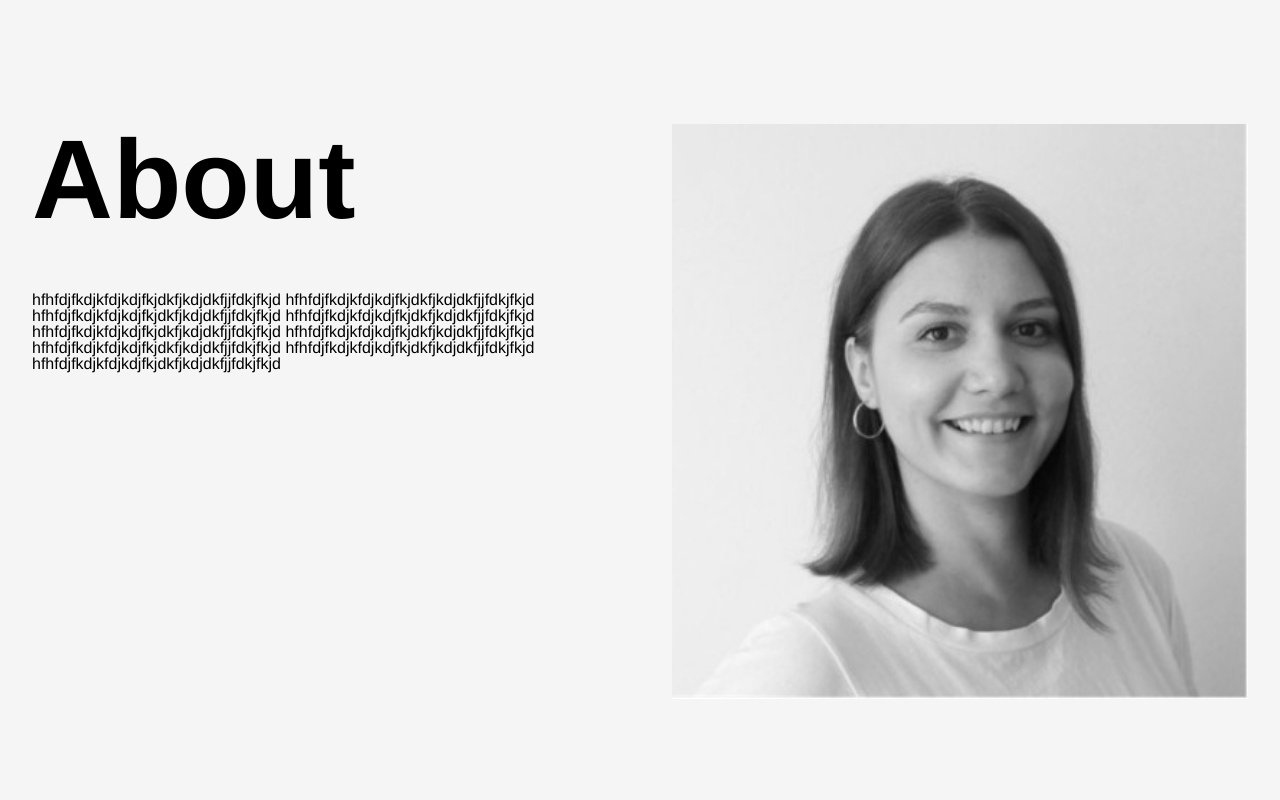
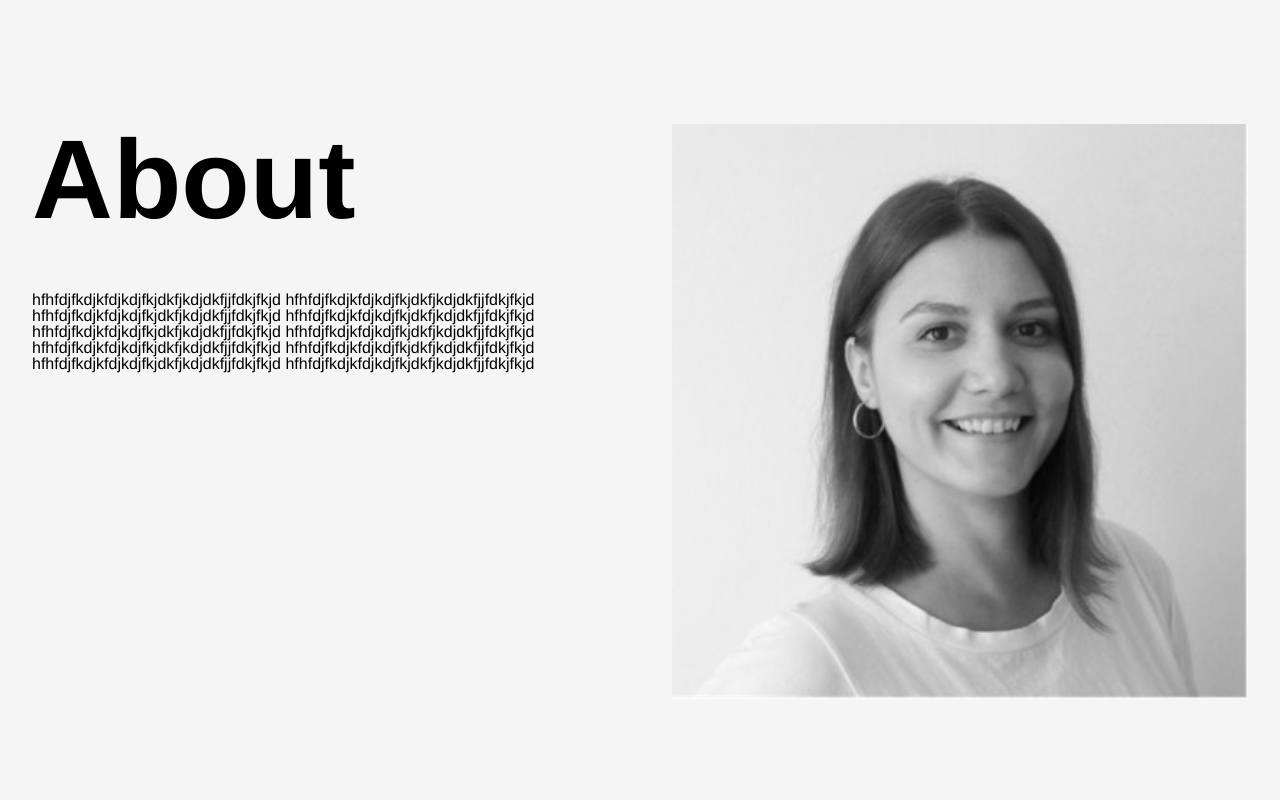
Before and after one commit to HristinaGjo/Website-Portfolio-HG, a React (Vite) app: page / in a window 1280 px wide. Shown: the part 760-1560 px from the top of the page. Built offline with nearby package versions, Linux system fonts and the light colour scheme.

Commit message:
small css fixes

```diff
--- a/src/pages/HomePage.jsx
+++ b/src/pages/HomePage.jsx
@@ -18,7 +18,7 @@ const HomePage = () => {
       <div className={classes.aboutCtn}>
         <div className={classes.text}>
         <h2>About</h2>
-        <p>hfhfdjfkdjkfdjkdjfkjdkfjkdjdkfjjfdkjfkjd
+        <p>hfhfdjfkdjkfdjkdjfkjdkfjkdjdkfjjfdkjfkjd hfhfdjfkdjkfdjkdjfkjdkfjkdjdkfjjfdkjfkjd
         hfhfdjfkdjkfdjkdjfkjdkfjkdjdkfjjfdkjfkjd
         hfhfdjfkdjkfdjkdjfkjdkfjkdjdkfjjfdkjfkjd
         hfhfdjfkdjkfdjkdjfkjdkfjkdjdkfjjfdkjfkjd
--- a/src/styles/homePage.module.css
+++ b/src/styles/homePage.module.css
@@ -1,3 +1,4 @@
+
     body{
         padding: 0;
         margin: 0;
@@ -47,6 +48,14 @@ h1, h2, h3 {
         /* margin-bottom: 2em; */
     }
 
+    .aboutCtn {
+        flex: 1; /* Let the text container grow to fill available space */
+    }
+
+    /* .text p{
+        grid-column: 1 / -1;
+        grid-row: 1 / -1;
+    } */
     .aboutCtn img{
         width: 100%;
     }
@@ -113,12 +122,12 @@ h1, h2, h3 {
     }
 
     .connectCtn{
-    min-height: 50vh;
+        min-height: 20vh;
         width: 100%;
         word-break: keep-all;
-    border-top: 1px solid black;
+    /* border-top: 1px solid black; */
         display: flex;
-    justify-content: center;
+        justify-content:flex-start;
         align-items: center;
     }
     /* .emailBtn{
@@ -153,16 +162,14 @@ h4{
     p {
         font-size: 1em;
         font-weight: 300;
+        margin: 0;
     }
 
-a{
+    a {
         text-decoration: none;
         color: black;
         font-weight: 300;
     }
-
-
-
 
 
     @media (min-width: 768px) {
@@ -186,6 +193,7 @@ a{
         }
 
         .aboutCtn{
+            width: 100%;
             display: grid;
             grid-template-columns: repeat(2, 1fr); /* Two equal parts */
             gap: 4em;
@@ -261,7 +269,7 @@ a{
             min-height: 50vh;
             width: 100%;
             word-break: keep-all;
-        border-top: 1px solid black;
+            /* border-top: 1px solid black; */
             display: flex;
             justify-content: flex-start;
             align-items: center;
```
Lines whose indentation alone changed are shown as unchanged.
